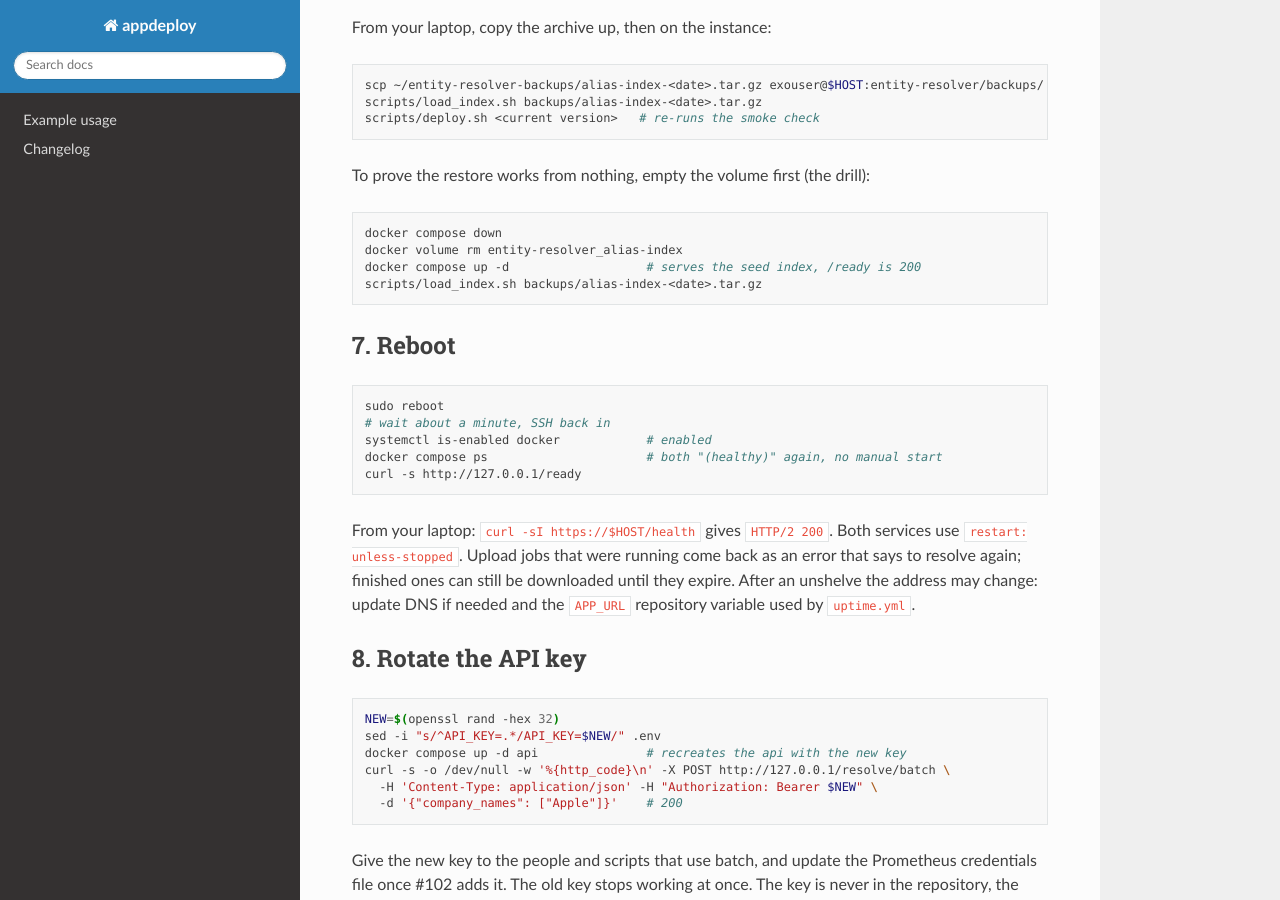
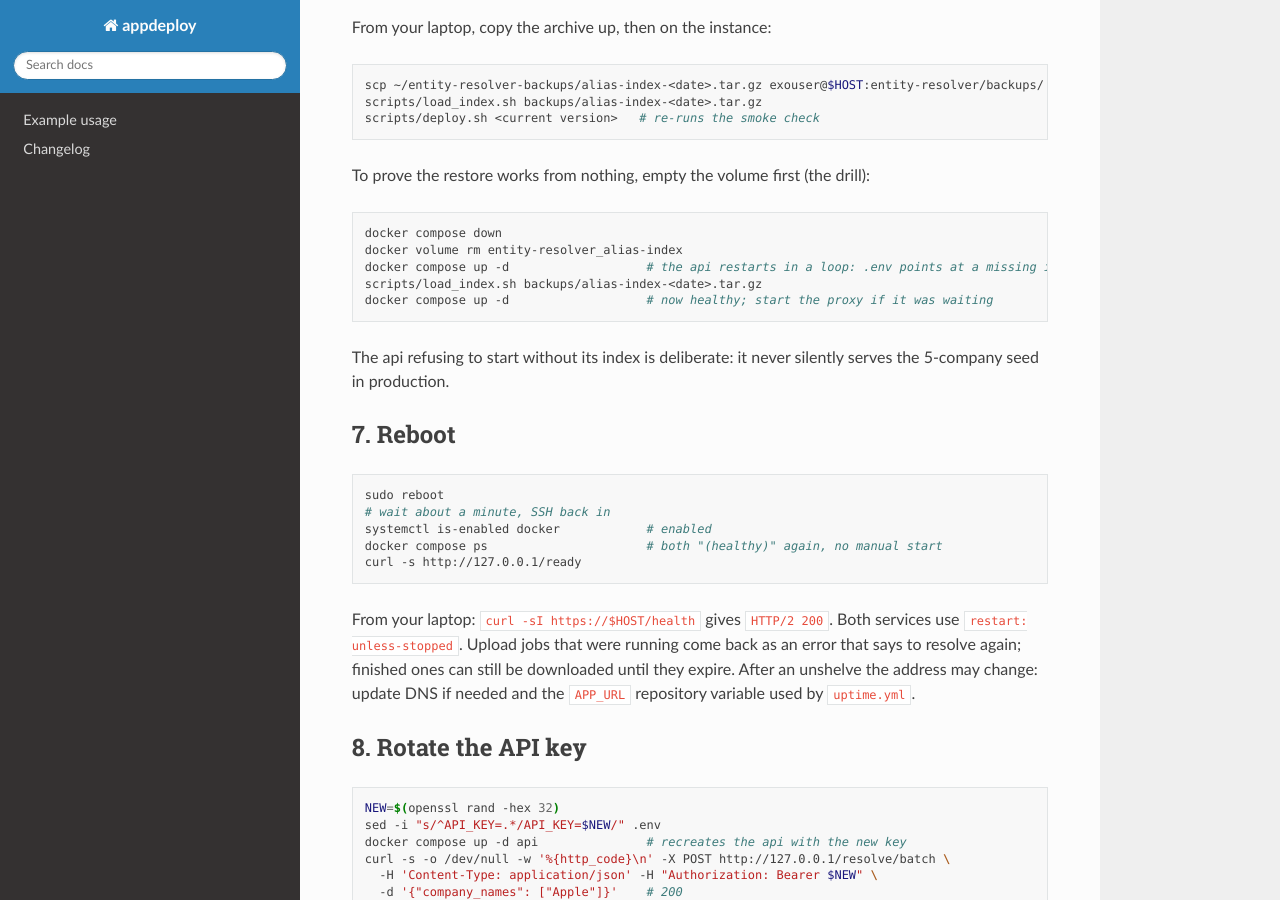
Before and after one commit to normangw/entity-resolver, a Sphinx documentation site: the page built from docs/runbook.md, in a window 1280 px wide and 900 px high, scrolled down 3471 px. Built offline with Sphinx 7.4.7 and the Read the Docs theme 3.1.0, drawn with Linux system fonts in a browser that asks for light colours; pages that are not in the unit, such as notebooks, are missing from menus.

Commit message:
Runbook: the api does not start while its index volume is empty (#105)
Co-Authored-By: Claude Opus 5.5 <noreply@anthropic.com>

````diff
--- a/docs/runbook.md
+++ b/docs/runbook.md
@@ -176,9 +176,13 @@ To prove the restore works from nothing, empty the volume first (the drill):
 ```bash
 docker compose down
 docker volume rm entity-resolver_alias-index
-docker compose up -d                   # serves the seed index, /ready is 200
+docker compose up -d                   # the api restarts in a loop: .env points at a missing index
 scripts/load_index.sh backups/alias-index-<date>.tar.gz
+docker compose up -d                   # now healthy; start the proxy if it was waiting
 ```
+
+The api refusing to start without its index is deliberate: it never silently
+serves the 5-company seed in production.
 
 <!-- TODO(#106): paste real output of the restore drill -->
 
````
